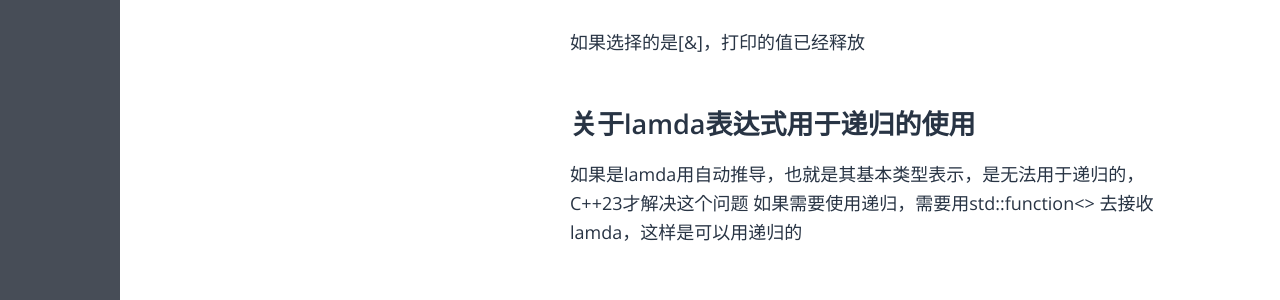
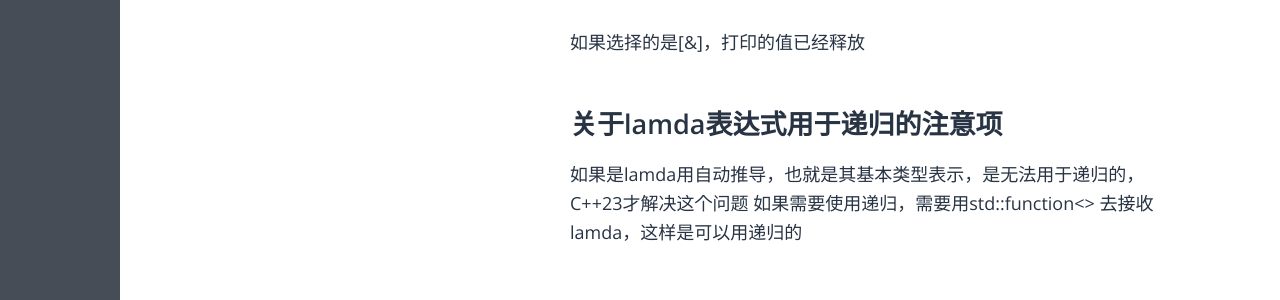
Before and after one commit to aliangaaa/aliangaaa.github.io, a Jekyll site: the page built from _posts/QT/2023-12-15-lamda表达式.md, in a window 1280 px wide. Shown: the part 1087-1387 px from the top of the page. Built offline with Jekyll 4.4.1, drawn with Linux system fonts in a browser that asks for light colours; some web fonts are replaced.

Commit message:
Update 2023-12-15-lamda表达式.md

```diff
--- a/_posts/QT/2023-12-15-lamda表达式.md
+++ b/_posts/QT/2023-12-15-lamda表达式.md
@@ -49,6 +49,6 @@ void MainWindow::init(int row)
 
 如果选择的是\[&]，打印的值已经释放
 
-## 关于lamda表达式用于递归的使用
+## 关于lamda表达式用于递归的注意项
 如果是lamda用自动推导，也就是其基本类型表示，是无法用于递归的，C++23才解决这个问题
 如果需要使用递归，需要用std::function<> 去接收lamda，这样是可以用递归的
```
